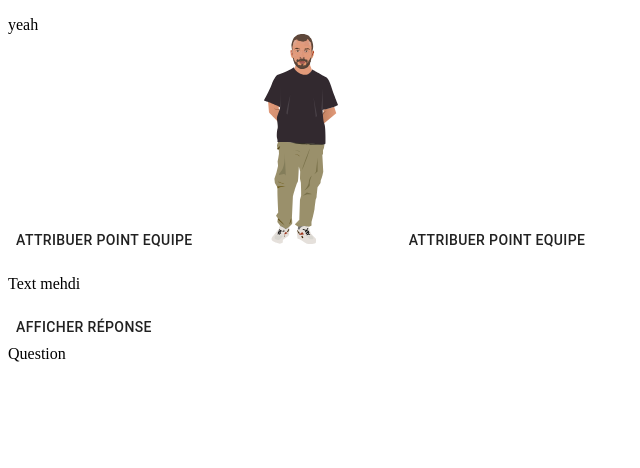
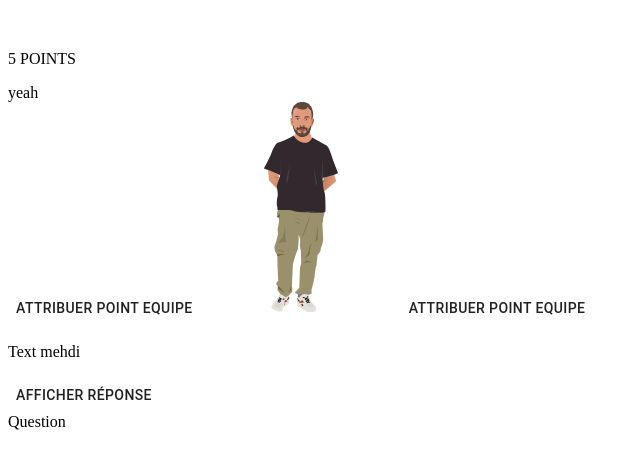
Before and after one commit to CrazyCatCZ/Rap_jeu, a React app in the folder rap_jeu/frontend/: page /Soiree/1 in a window 1280 px wide. Shown: the top 468 px of the page, without its empty margins (0-640 px from the left). Built offline with nearby package versions, Linux system fonts and the light colour scheme; no server answers; the HTML template or start-up script is replaced by a standard one.

Commit message:
JaugeFini

```diff
--- a/rap_jeu/frontend/src/components/JeuSoiree.js
+++ b/rap_jeu/frontend/src/components/JeuSoiree.js
@@ -49,7 +49,7 @@ export default class JeuSoiree extends Component {
         <div id="JeuSoireeDivParent">
             <div id="Jauge">
                 <div id="jauge_gauche">
-                    <p id="NomEquip1">{this.state.equipe1.toUpperCase()}</p>
+                    <p id="NomEquip1">{this.state.equipe1.toUpperCase()}<br/><p id="point1Soiree">{this.state.point1.toString()} POINTS</p></p>
                 </div>
                 <div id="jauge_droite">
                     yeah
--- a/rap_jeu/frontend/static/css/index.css
+++ b/rap_jeu/frontend/static/css/index.css
@@ -282,15 +282,47 @@ li, a {
 }
 
 #NomEquip1 {
-    height: 37px;
-    padding-bottom: 7px;
+    height: 42px;
+    padding-bottom: 10px;
     margin-left: 10px;
     font-family: "Raleway", sans-serif;
     font-weight: 500;
-    font-size: 20px;
-    color: rgb(255, 255, 255);
-    -webkit-text-stroke-width: 1.2px;
+    font-size: 22px;
+    background-color: red;
+    -webkit-text-stroke-width: 1.3px;
     -webkit-text-stroke-color: black;
+    /* Create the gradient. */
+    background-image: linear-gradient(180deg, rgba(255,255,255,1) 36%, rgba(0,0,0,1) 100%);
+    /* Set the background size and repeat properties. */
+    background-size: 100%;
+    background-repeat: repeat;
+    /* Use the text as a mask for the background. */
+    /* This will show the gradient as a text color rather than element bg. */
+    -webkit-background-clip: text;
+    -webkit-text-fill-color: transparent;
+    -moz-background-clip: text;
+    -moz-text-fill-color: transparent;
+    background-clip: text;
+}
+
+#point1Soiree {
+    font-family: "Raleway", sans-serif;
+    font-weight: 500;
+    font-size: 17px;
+    padding-bottom: 5px;
+    background-image: linear-gradient(180deg, rgba(255,255,255,1) 36%, rgb(255, 255, 255) 100%);
+    /* Set the background size and repeat properties. */
+    background-size: 100%;
+    background-repeat: repeat;
+    /* Use the text as a mask for the background. */
+    /* This will show the gradient as a text color rather than element bg. */
+    -webkit-background-clip: text;
+    -webkit-text-fill-color: transparent;
+    -moz-background-clip: text;
+    background-clip: text;
+    -moz-text-fill-color: transparent;
+    -webkit-text-stroke-width: 0px;
+    -webkit-text-stroke-color: rgb(255, 255, 255);
 }
 
 #jauge_droite {
```
Also changed, not shown: rap_jeu/frontend/static/frontend/main.js, 1 other file (tests, documents, lock files or other folders).
